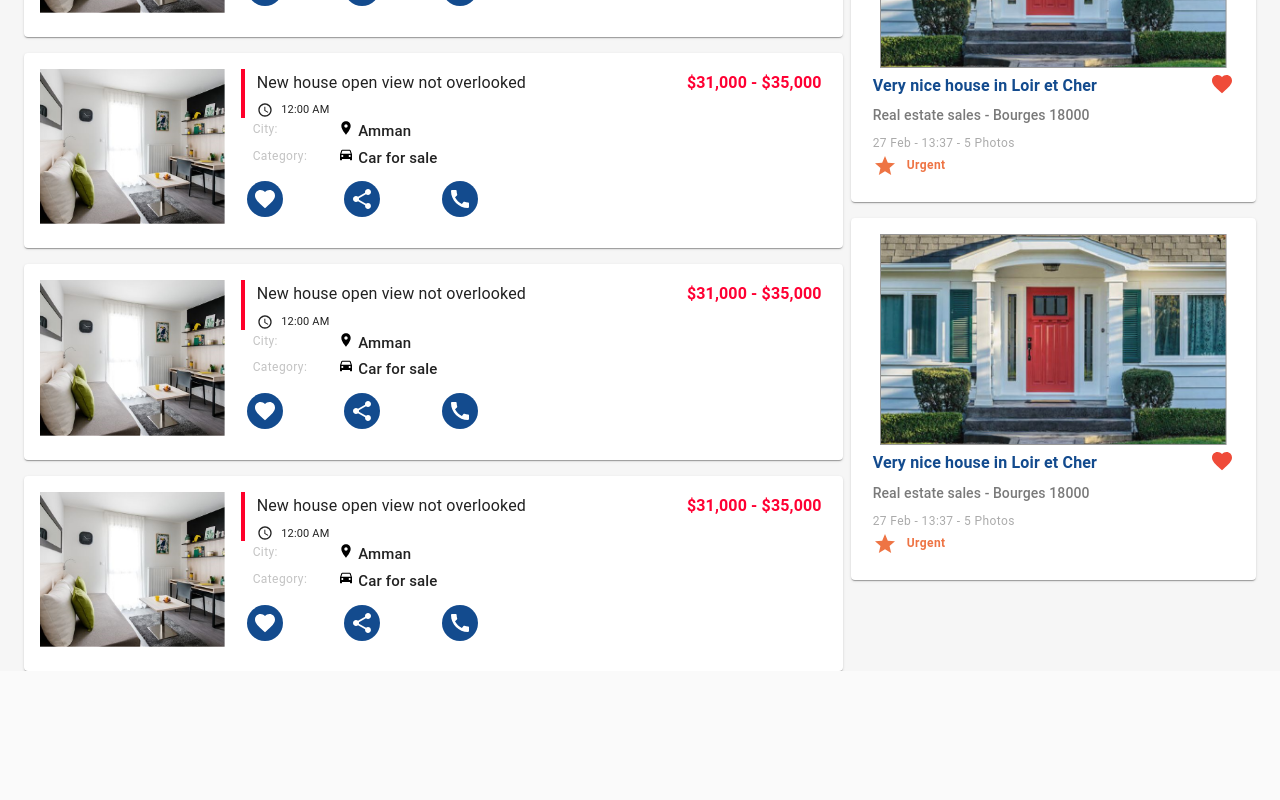
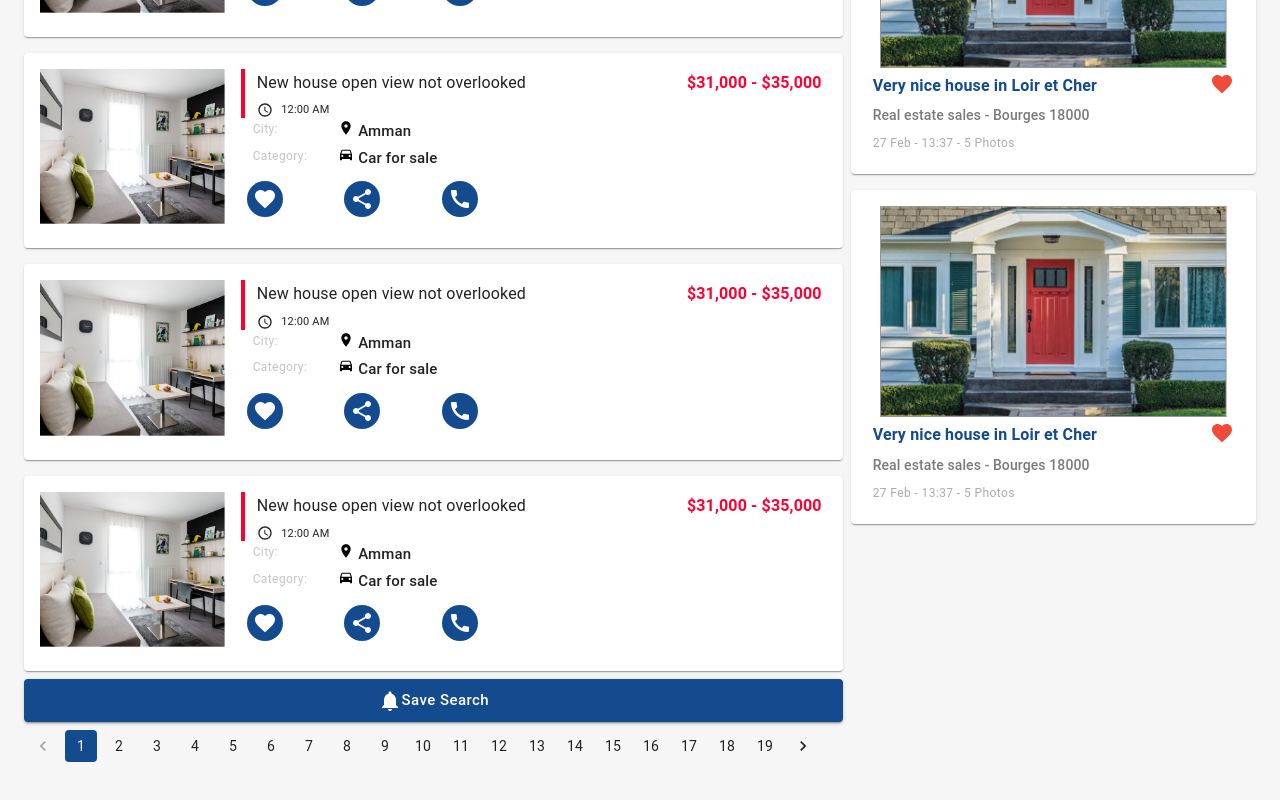
Before and after one commit to RaedShihab/Luqta-Web-App, a React (Create React App) app: page /dashboard in a window 1280 px wide. Shown: the part 662-1462 px from the top of the page. Before the commit the page ends 1333 px from the top, so only its background shows below. Built offline with nearby package versions, Linux system fonts and the light colour scheme.

Commit message:
pagination added & remove urgent badge in ads

```diff
--- a/package.json
+++ b/package.json
@@ -5,6 +5,7 @@
   "dependencies": {
     "@material-ui/core": "^4.9.0",
     "@material-ui/icons": "^4.5.1",
+    "@material-ui/lab": "^4.0.0-alpha.44",
     "@testing-library/jest-dom": "^4.2.4",
     "@testing-library/react": "^9.4.0",
     "@testing-library/user-event": "^7.2.1",
--- a/src/components/views/Dashboard.tsx
+++ b/src/components/views/Dashboard.tsx
@@ -40,6 +40,7 @@ import Checkbox from "@material-ui/core/Checkbox";
 import Menu from "./CategoryMenu";
 import ListingProduct from "./ListingProduct/ListingProduct";
 import ListingAds from "./ListingAds/ListingAds";
+import Pagination from '@material-ui/lab/Pagination';
 import "../../App.css";
 import "./Dashboard.css";
 
@@ -125,6 +126,11 @@ const CustomRadioButton = withStyles((theme: Theme) => ({
 }))(Radio);
 
 const theme = createMuiTheme({
+  palette: {
+    primary: {
+        main: "#134B8E",
+    },
+  },
   overrides: {
     MuiFormControlLabel: {
       label: {
@@ -445,7 +451,7 @@ const Dashboard: React.FC = () => {
           </Grid>
         </Grid>
         <br />
-        <Grid container spacing={1} direction="row">
+        <Grid container spacing={1} direction="row" style={{ marginBottom: "50px" }}>
           <Grid item lg={8} md={8} xs={12}>
             <Grid container spacing={2} direction="row">
               {["", "", "", ""].map((prod: any, index: any) => {
@@ -455,6 +461,16 @@ const Dashboard: React.FC = () => {
                   </Grid>
                 );
               })}
+            </Grid>
+            <Grid container spacing={2} direction="row">
+              <Grid item lg={12} md={12} xs={12}>
+                <Button style={{ width: "100%", textTransform:"none" }} size="large" variant="contained" color="primary"> <NotificationsIcon /> Save Search</Button>
+              </Grid>
+            </Grid>
+            <Grid container spacing={2} direction="row">
+              <Grid item lg={12} md={12} xs={12}>
+                <Pagination count={19} color="primary" shape="rounded" boundaryCount={10}  />
+              </Grid>
             </Grid>
           </Grid>
           <Grid item lg={4} md={4} xs={12}>
--- a/src/components/views/ListingAds/ListingAds.tsx
+++ b/src/components/views/ListingAds/ListingAds.tsx
@@ -12,7 +12,7 @@ import Card from "@material-ui/core/Card";
 import CardContent from "@material-ui/core/CardContent";
 import Typography from "@material-ui/core/Typography";
 import ButtonBase from "@material-ui/core/ButtonBase";
-import StarIcon from "@material-ui/icons/Star";
+// import StarIcon from "@material-ui/icons/Star";
 import Mask from "../../../assets/Mask.png";
 import FavoriteIcon from "@material-ui/icons/Favorite";
 import "./Listing.css";
@@ -95,7 +95,7 @@ const ListingAds: React.FC = () => {
                 27 Feb - 13:37 - 5 Photos
               </Typography>
             </div>
-            <div>
+            {/* <div>
               <Typography
                 gutterBottom={!fullScreen}
                 variant="caption"
@@ -106,7 +106,7 @@ const ListingAds: React.FC = () => {
               >
                 <StarIcon /> &nbsp; &nbsp;Urgent
               </Typography>
-            </div>
+            </div> */}
           </Grid>
         </CardContent>
       </Card>
```
